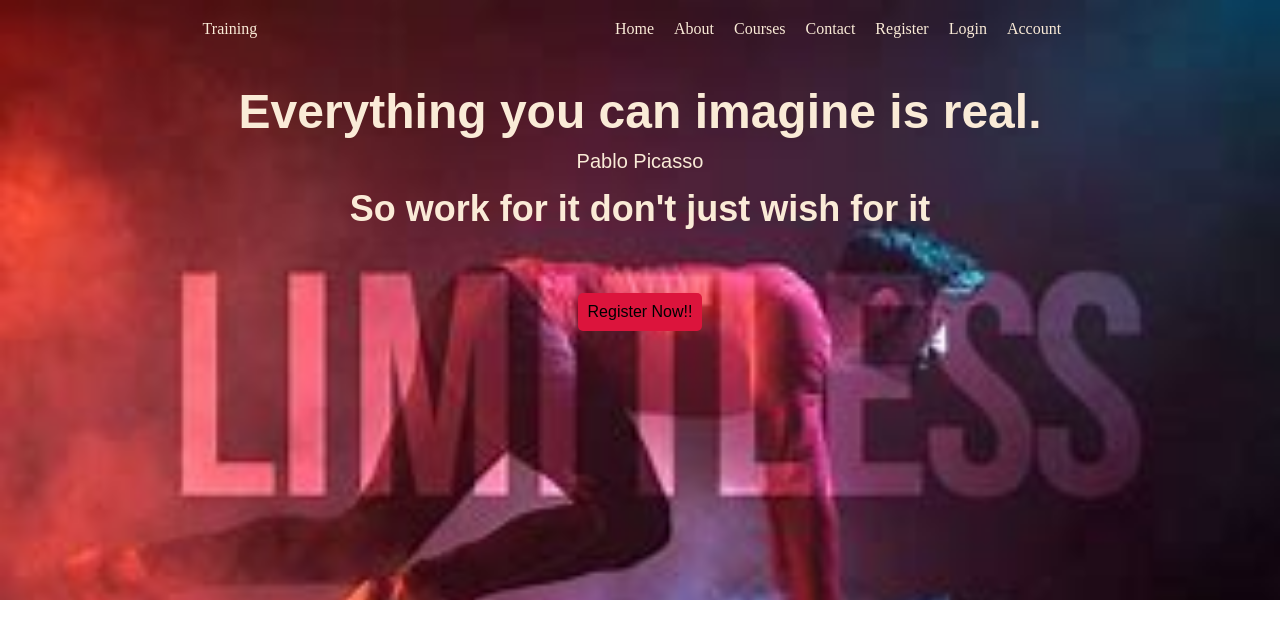
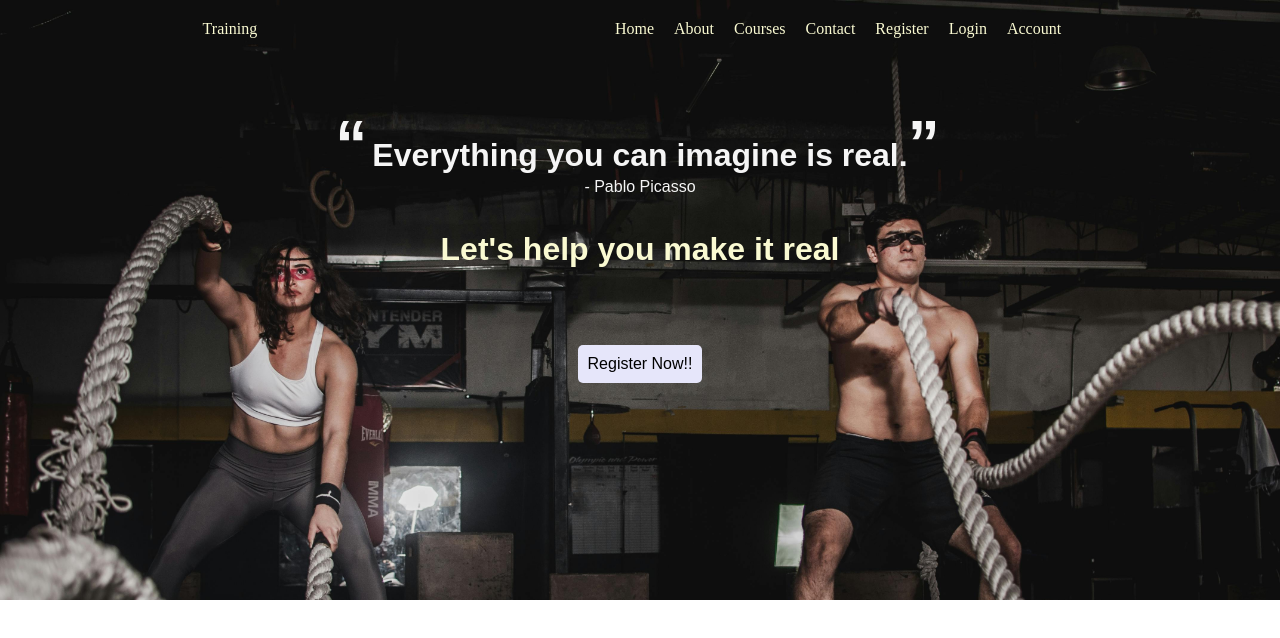
Before and after one commit to Bun-mi/Gym, a plain HTML site: page index.html in a window 1280 px wide. Drawn offline with nearby package versions, Linux system fonts and the light colour scheme.

Commit message:
main complete

```diff
--- a/index.html
+++ b/index.html
@@ -5,6 +5,7 @@
     <meta name="viewport" content="width=device-width, initial-scale=1.0">
     <title>Document</title>
     <link rel="stylesheet" href="style/main.css">
+    <link rel="stylesheet" href="https://cdn.jsdelivr.net/npm/bootstrap-icons@1.11.3/font/bootstrap-icons.min.css">
 </head>
 <body>
     <div class="main">
@@ -27,14 +28,17 @@
         </nav>
         <div class="bod">
           <div class="quotes">
-            <h1>Everything you can imagine is real.</h1>
-            <small>Pablo Picasso</small>
-            <h2>So work for it don't just wish for it</h2>
+            <h1 class="quote">Everything you can imagine is real.</h1>
+            <figcaption>- Pablo Picasso</figcaption>
+            <h2>Let's help you make it real</h2>
           </div>
           <a class="reg" href=""><button>
                 Register Now!!
             </button></a>
         </div>
     </div>
+    <div class="wrk">
+
+    </div>
 </body>
 </html>
--- a/style/main.css
+++ b/style/main.css
@@ -4,9 +4,8 @@
     box-sizing: border-box;
 }
 .main{
-    /* background-color: rgb(22, 22, 22); */
     height: 600px;
-    background-image: url(/image/download.jpg);
+    background-image: url(/image/pexels-leonardho-1552242.jpg);
     background-repeat: no-repeat;
     background-size: cover;
 }
@@ -20,7 +19,7 @@ nav{
 
     a{
         text-decoration: none;
-        color: antiquewhite;
+        color: lightgoldenrodyellow;
         padding: 10px;
     }
 }
@@ -31,7 +30,7 @@ nav .menu{
 
     a{
         text-decoration: none;
-        color: antiquewhite;
+        color: lightgoldenrodyellow;
         padding: 10px;
     }
 }
@@ -44,11 +43,31 @@ nav .menu{
 }
 .quotes{
     font-family: 'Montserrat', sans-serif;
-    font-size: 24px;
-    color: antiquewhite;
+    color: whitesmoke;
     text-align: center;
     margin-bottom: 20px;
     line-height: 2em;
+    margin-top: 40px;
+    h2{
+        font-weight: bold;
+        color: lightgoldenrodyellow;
+        font-size: 32px;
+        padding: 20px;
+        margin-top: 10px;
+    }
+}
+.quote::before {
+    content: open-quote;
+    color: whitesmoke;
+    font-size: 4rem;
+    margin-right: 5px;
+}
+
+.quote::after {
+    content: close-quote;
+    color: whitesmoke;
+    font-size: 4rem;
+    margin-right: 5px;
 }
 .reg{
     margin-top: 40px;
@@ -56,7 +75,7 @@ nav .menu{
         padding: 10px;
         border: none;
         border-radius: 5px;
-        background-color: crimson;
+        background-color: #E6E6FA;
         font-size: 16px;
     }
 }
```
Also changed, not shown: image/gym-and-fitness-11.avif (added), image/pexels-leonardho-1552242.jpg (added), 1 other file.
